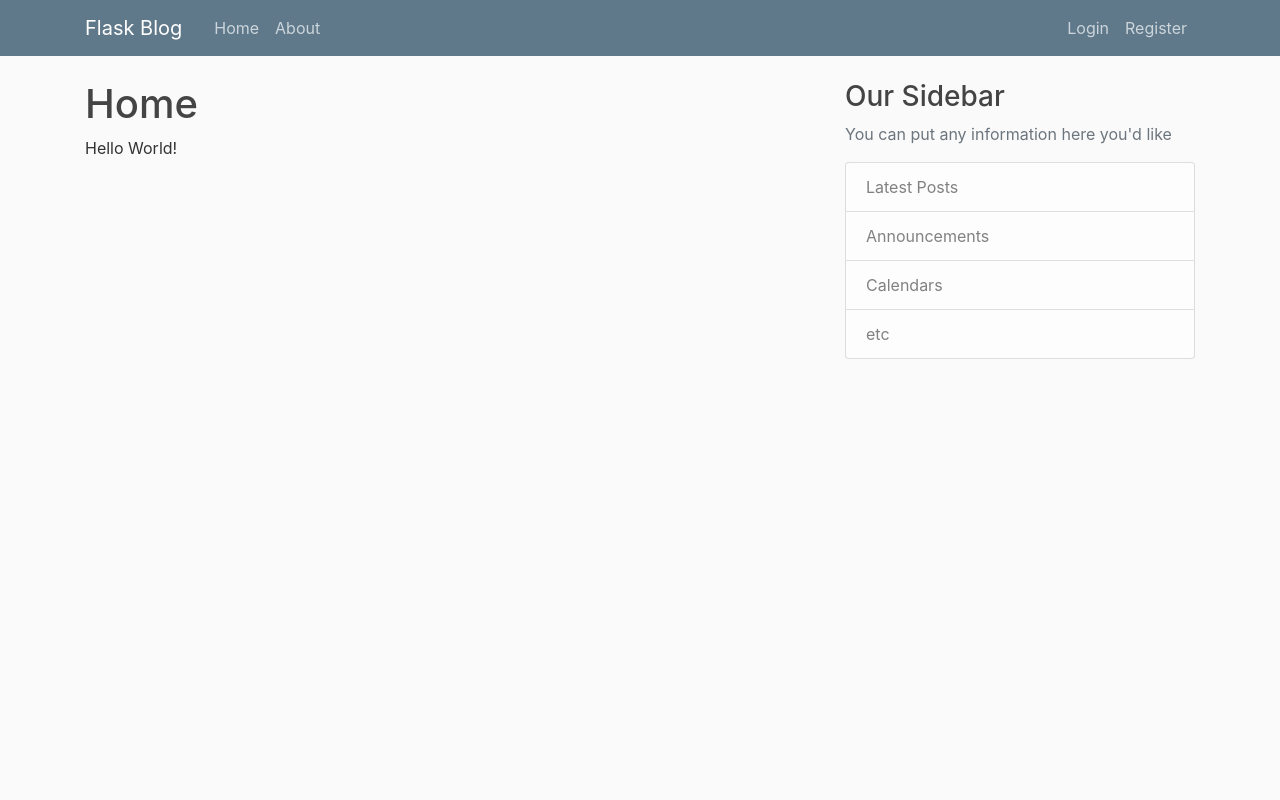
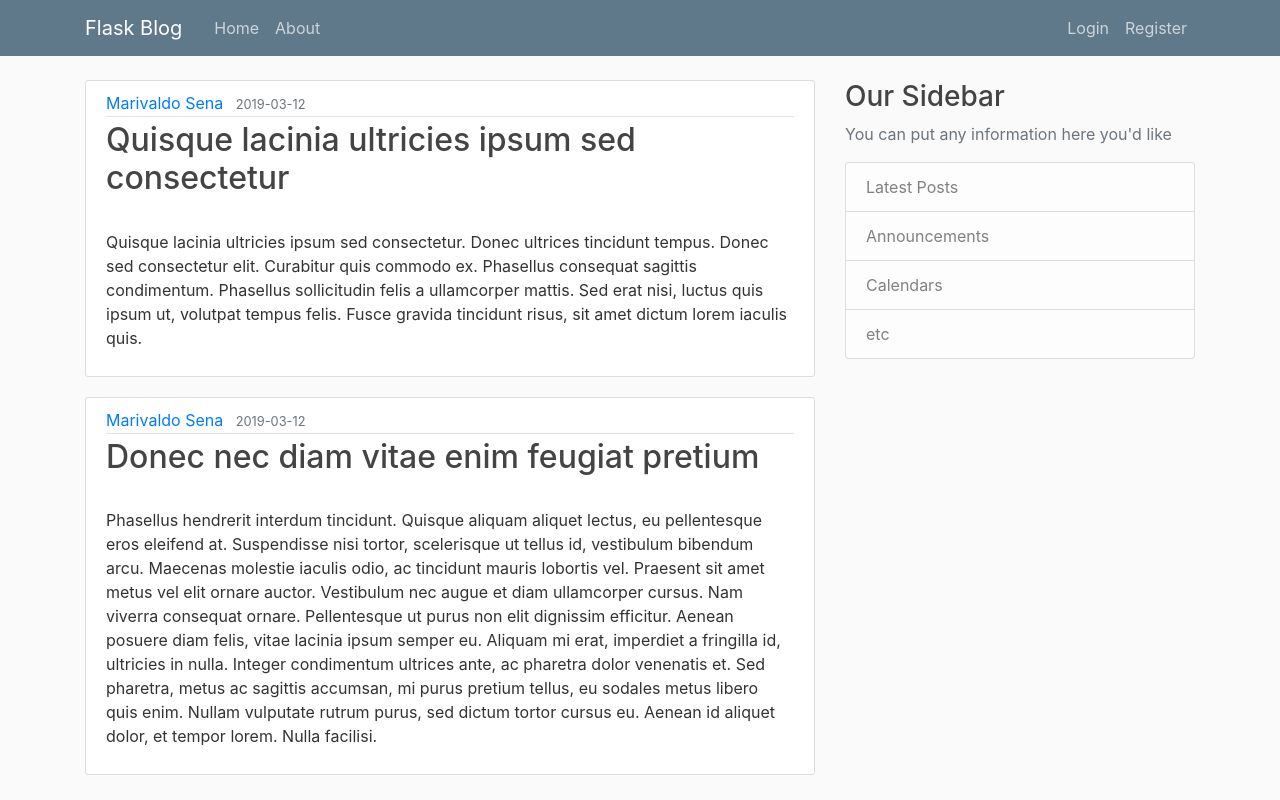
Before and after one commit to marivaldosena/flaskblog, a Flask app: page / in a window 1280 px wide. Run offline with Flask 2, Linux system fonts and the light colour scheme; some libraries are stand-ins or nearby versions.

Commit message:
Incluir alguns posts de exemplo na página inicial

```diff
--- a/run.py
+++ b/run.py
@@ -1,10 +1,30 @@
 from flask import Flask, render_template
 app = Flask(__name__)
+
+posts = [
+    {
+        'author': 'Marivaldo Sena',
+        'title': 'Quisque lacinia ultricies ipsum sed consectetur',
+        'content': '''
+            Quisque lacinia ultricies ipsum sed consectetur. Donec ultrices tincidunt tempus. Donec sed consectetur elit. Curabitur quis commodo ex. Phasellus consequat sagittis condimentum. Phasellus sollicitudin felis a ullamcorper mattis. Sed erat nisi, luctus quis ipsum ut, volutpat tempus felis. Fusce gravida tincidunt risus, sit amet dictum lorem iaculis quis.
+        ''',
+        'date_posted': '2019-03-12'
+    },
+    {
+        'author': 'Marivaldo Sena',
+        'title': 'Donec nec diam vitae enim feugiat pretium',
+        'content': '''
+            Phasellus hendrerit interdum tincidunt. Quisque aliquam aliquet lectus, eu pellentesque eros eleifend at. Suspendisse nisi tortor, scelerisque ut tellus id, vestibulum bibendum arcu. Maecenas molestie iaculis odio, ac tincidunt mauris lobortis vel. Praesent sit amet metus vel elit ornare auctor. Vestibulum nec augue et diam ullamcorper cursus. Nam viverra consequat ornare. Pellentesque ut purus non elit dignissim efficitur. Aenean posuere diam felis, vitae lacinia ipsum semper eu. Aliquam mi erat, imperdiet a fringilla id, ultricies in nulla. Integer condimentum ultrices ante, ac pharetra dolor venenatis et. Sed pharetra, metus ac sagittis accumsan, mi purus pretium tellus, eu sodales metus libero quis enim. Nullam vulputate rutrum purus, sed dictum tortor cursus eu. Aenean id aliquet dolor, et tempor lorem. Nulla facilisi.
+        ''',
+        'date_posted': '2019-03-12'
+    }
+]
+
 
 @app.route('/')
 @app.route('/home')
 def home():
-    return render_template('index.html')
+    return render_template('index.html', posts=posts)
 
 @app.route('/about')
 def about():
--- a/templates/index.html
+++ b/templates/index.html
@@ -1,8 +1,16 @@
 {% extends "layout.html" %}
 
 {% block content %}
-<h1>Home</h1>
-<p>
-    Hello World!
-</p>
+  {% for post in posts %}
+      <article class="media content-section">
+        <div class="media-body">
+          <div class="article-metadata">
+            <a href="#" class="mr-2">{{ post.author }}</a>
+            <small class="text-muted">{{ post.date_posted }}</small>
+          </div>
+          <h2><a href="#" class="article-title">{{ post.title }}</a></h2>
+          <p class="article-content">{{ post.content }}</p>
+        </div>
+      </article>
+  {% endfor %}
 {% endblock %}
```
